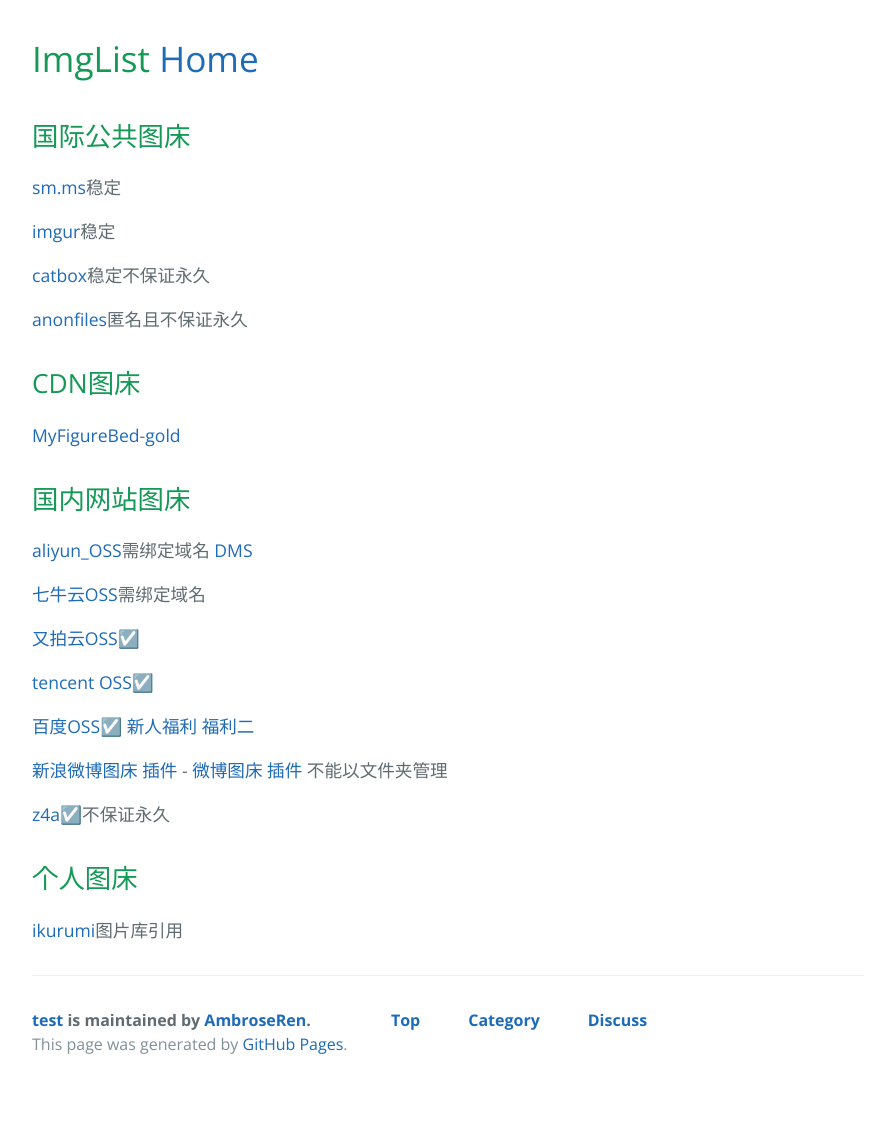
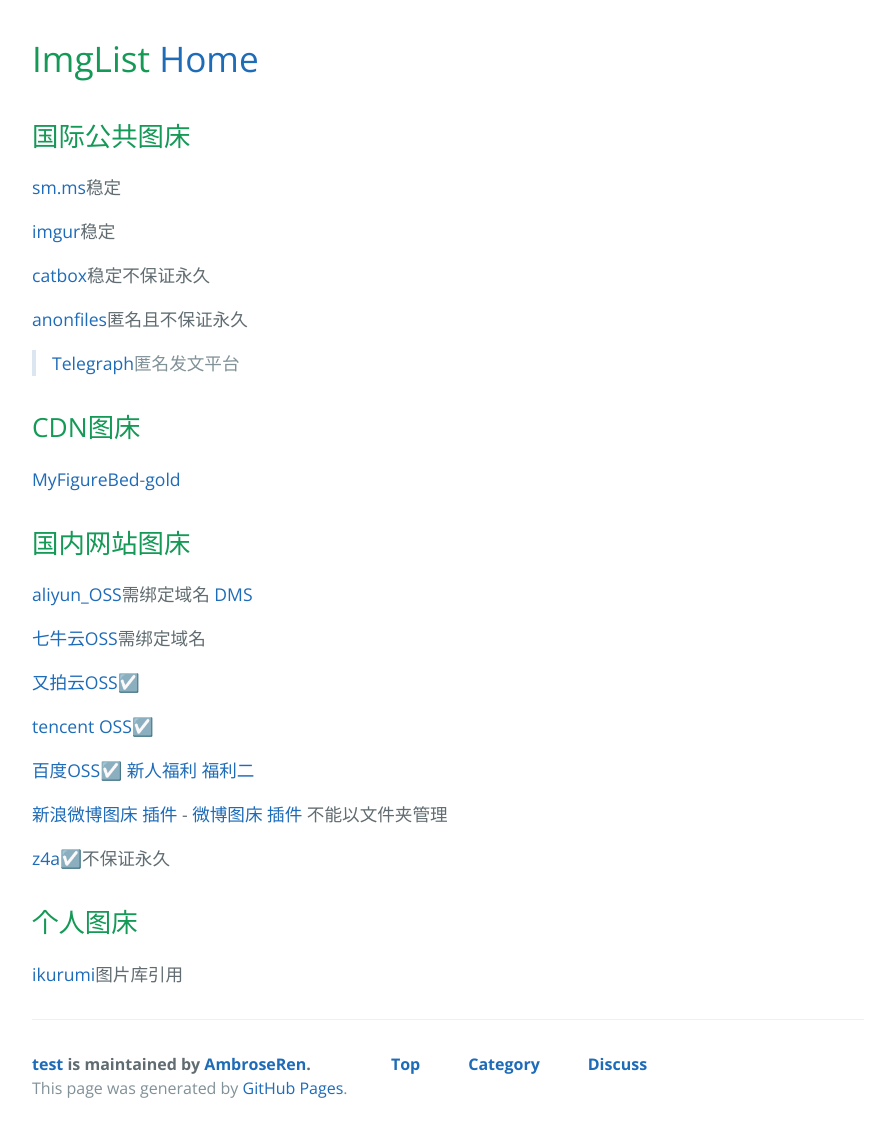
Before and after one commit to AmbroseRen/test, a Jekyll site: the page built from img/index.md, in a window 1280 px wide. Shown: the whole page, without its empty margins (192-1087 px from the left). Built offline with Jekyll 4.4.1, drawn with Linux system fonts in a browser that asks for light colours; our own code applies the rules of GitHub Pages for plain Markdown files; the repository's description, which GitHub fills in, is left out; before the commit the page ends 1088 px from its top, so only the background shows below that.

Commit message:
Update index.md

```diff
--- a/img/index.md
+++ b/img/index.md
@@ -2,13 +2,15 @@
 
 ## 国际公共图床
 
-[sm.ms](https://sm.ms/home/picture)稳定 []()
+[sm.ms](https://sm.ms/home/picture)稳定
 
 [imgur](https://ambroseren.imgur.com/all)稳定
 
 [catbox](https://catbox.moe/user/)稳定不保证永久
 
 [anonfiles](https://anonfiles.com/)匿名且不保证永久
+
+> [Telegraph](https://telegra.ph)匿名发文平台
 
 ## CDN图床
 
```
